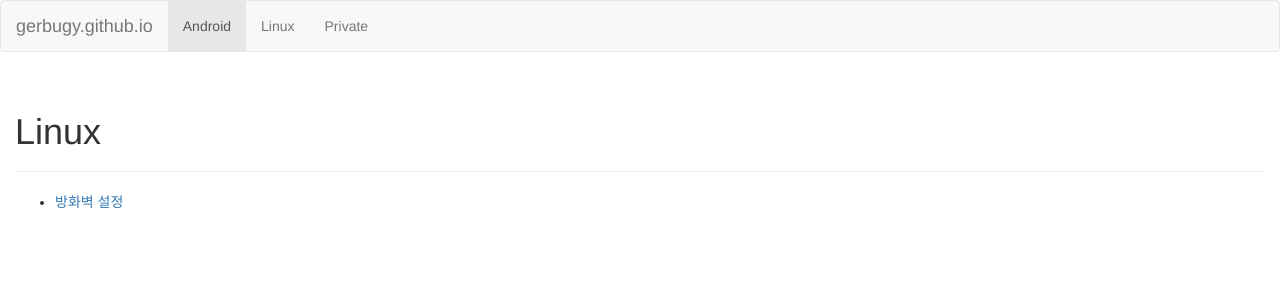
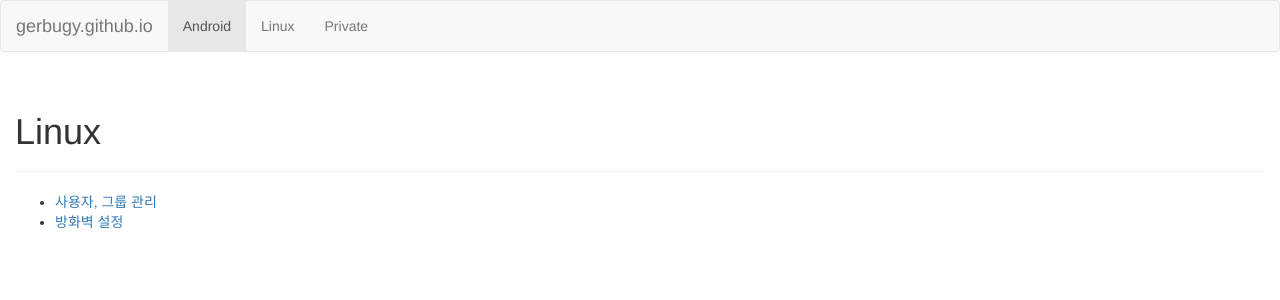
Before and after one commit to gerbugy/gerbugy.github.io, a Jekyll site: the page built from linux/index.html, in a window 1280 px wide. Shown: the top 300 px of the page. Built offline with Jekyll 4.4.1, drawn with Linux system fonts in a browser that asks for light colours.

Commit message:
Update index.html

```diff
--- a/linux/index.html
+++ b/linux/index.html
@@ -4,6 +4,7 @@ title: Linux
 ---
 <div class="container-fluid">
   <ul>
-    <li><a href="001">방화벽 설정</a></li>
+    <li><a href="001">사용자, 그룹 관리</a></li>
+    <li><a href="002">방화벽 설정</a></li>
   </ul>
 </div>
```
